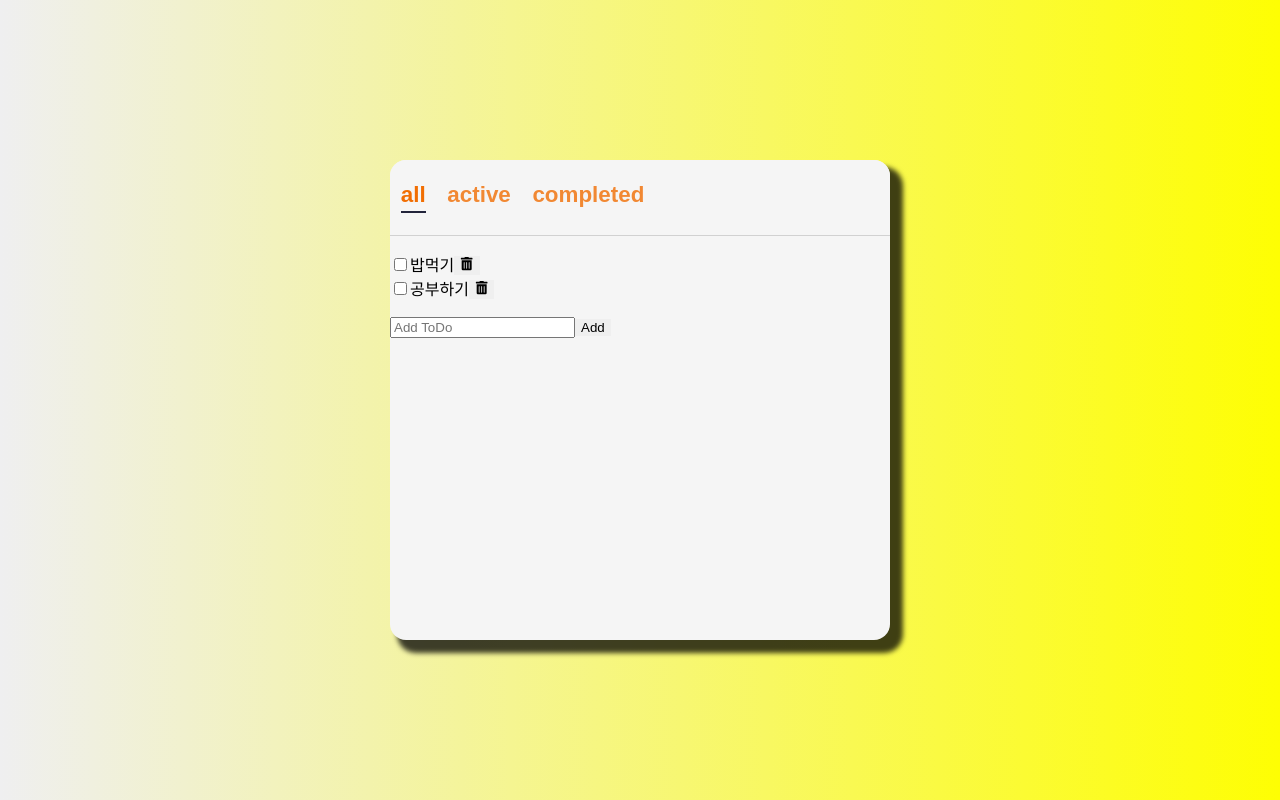
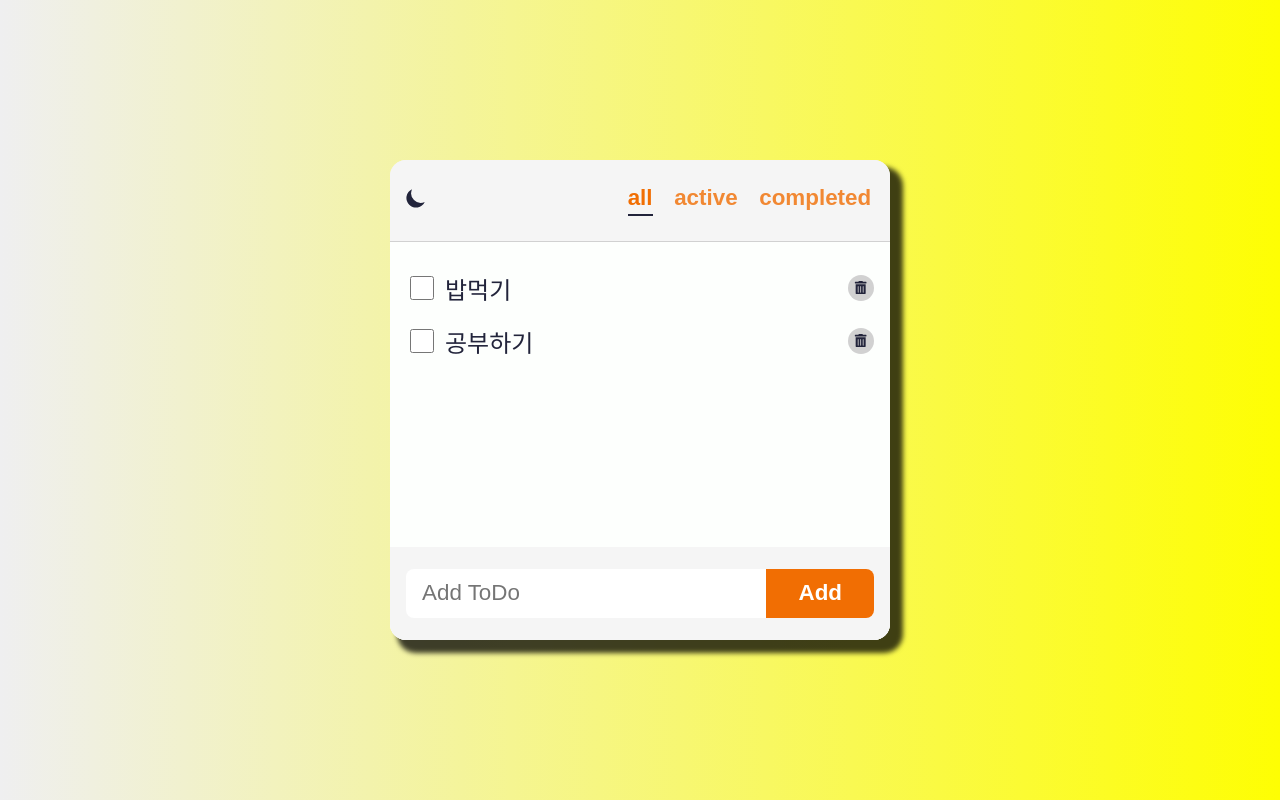
Before and after one commit to dydals3440/React, a React (Create React App) app in the folder todo-list/: page / in a window 1280 px wide. Built offline with nearby package versions, Linux system fonts and the light colour scheme.

Commit message:
Feat: DarkMOde(Data Storage)

```diff
--- a/todo-list/src/App.js
+++ b/todo-list/src/App.js
@@ -2,12 +2,13 @@ import "./App.css";
 import { useState } from "react";
 import TodoList from "./components/TodoList/TodoList";
 import Header from "./components/Header/Header";
+import { DarkModeProvider } from "./context/DarkModeContext";
 
 function App() {
   const filters = ["all", "active", "completed"];
   const [filter, setFilter] = useState(filters[0]);
   return (
-    <>
+    <DarkModeProvider>
       <Header
         filters={filters}
         filter={filter}
@@ -15,7 +16,7 @@ function App() {
         onFilterChange={(filter) => setFilter(filter)}
       />
       <TodoList filter={filter} />
-    </>
+    </DarkModeProvider>
   );
 }
 
--- a/todo-list/src/components/AddTodo/AddTodo.jsx
+++ b/todo-list/src/components/AddTodo/AddTodo.jsx
@@ -1,6 +1,7 @@
 import React from "react";
 import { useState } from "react";
 import { v4 as uuidv4 } from "uuid";
+import styles from "./AddTodo.module.css";
 
 export default function AddTodo({ onAdd }) {
   const [text, setText] = useState("");
@@ -17,14 +18,15 @@ export default function AddTodo({ onAdd }) {
     setText("");
   };
   return (
-    <form onSubmit={handleSubmit}>
+    <form className={styles.form} onSubmit={handleSubmit}>
       <input
+        className={styles.input}
         type="text"
         placeholder="Add ToDo"
         value={text}
         onChange={handleChange}
       />
-      <button>Add</button>
+      <button className={styles.button}>Add</button>
     </form>
   );
 }
--- /dev/null
+++ b/todo-list/src/components/AddTodo/AddTodo.module.css
@@ -0,0 +1,32 @@
+.form {
+  width: 100%;
+  display: flex;
+
+  padding: 1.4rem 1rem;
+  background-color: var(--color-bg-dark);
+}
+
+.input {
+  flex: 1 0 auto;
+  font-size: 1.4rem;
+  padding: 0.7rem 1rem;
+  border: none;
+  outline: none;
+  border-top-left-radius: 8px;
+  border-bottom-left-radius: 8px;
+}
+
+.button {
+  cursor: pointer;
+  background-color: var(--color-accent);
+  color: var(--color-white);
+  font-weight: bold;
+  font-size: 1.4rem;
+  padding: 0 2rem;
+  border-top-right-radius: 8px;
+  border-bottom-right-radius: 8px;
+}
+
+.button:hover {
+  filter: brightness(125%);
+}
--- a/todo-list/src/components/Header/Header.jsx
+++ b/todo-list/src/components/Header/Header.jsx
@@ -1,16 +1,26 @@
 import React from "react";
+import { useDarkMode } from "../../context/DarkModeContext";
 import styles from "./Header.module.css";
+import { HiMoon, HiSun } from "react-icons/hi";
 
 export default function Header({ filters, filter, onFilterChange }) {
+  const { darkMode, toggleDarkMode } = useDarkMode();
   return (
     <header className={styles.header}>
+      {/* darkMode Button darkMode면 달모양 버튼 아니면 해모양*/}
+      <button className={styles.toggle} onClick={toggleDarkMode}>
+        {!darkMode && <HiMoon />}
+        {darkMode && <HiSun />}
+      </button>
       <ul className={styles.filters}>
         {/* 동적으로 리스트요소가 변경되는 것이아니라 고정도니 ui이니 인덱스 사용 */}
         {filters.map((value, index) => (
           <li key={index}>
             <button
               //
-              className={`${styles.filter}
+              className={`${
+                styles.filter
+              } // 현재 전달받은 필터와 내 버튼의 값이 동일하다면 selected된 버튼이라면, 그러면 styles.selected로 처리
               ${filter === value && styles.selected}`}
               onClick={() => onFilterChange(value)}
             >
--- a/todo-list/src/components/Header/Header.module.css
+++ b/todo-list/src/components/Header/Header.module.css
@@ -2,9 +2,23 @@
   display: flex;
   justify-content: space-between;
   /* 위의 둥그런 사각형 모양이 안보임 index.css #root에서 overflow: hidden로 해결 자식이 부모를 침범했을떄*/
+  padding: 0 0.5rem;
   align-items: center;
   background-color: var(--color-bg-dark);
   border-bottom: 1px solid var(--color-grey);
+}
+
+.toggle {
+  font-size: 1.5rem;
+  cursor: pointer;
+  background-color: transparent;
+  color: var(--color-text);
+  transition: all 150ms ease-out;
+}
+
+.toggle:hover {
+  transform: scale(1.1);
+  color: var(--color-accent);
 }
 
 .filters {
--- a/todo-list/src/components/Todo/Todo.jsx
+++ b/todo-list/src/components/Todo/Todo.jsx
@@ -1,5 +1,6 @@
 import React from "react";
 import { FaTrashAlt } from "react-icons/fa";
+import styles from "./Todo.module.css";
 
 export default function Todo({ todo, onUpdate, onDelete }) {
   // text와 status라는 값을 todo로 부터 받아올 것이다.
@@ -12,17 +13,23 @@ export default function Todo({ todo, onUpdate, onDelete }) {
   };
   const handleDelete = () => onDelete(todo);
   return (
-    <li>
+    <li className={styles.todo}>
       <input
+        className={styles.checkbox}
         type="checkbox"
         id="checkbox"
         checked={status === "completed"}
         onChange={handleChange}
       />
-      <label htmlFor="checkbox">{text}</label>
-      <button onClick={handleDelete}>
-        <FaTrashAlt />
-      </button>
+      <label htmlFor="checkbox" className={styles.text}>
+        {text}
+      </label>
+      <span className={styles.icon}>
+        {" "}
+        <button onClick={handleDelete} className={styles.button}>
+          <FaTrashAlt />
+        </button>
+      </span>
     </li>
   );
 }
--- /dev/null
+++ b/todo-list/src/components/Todo/Todo.module.css
@@ -0,0 +1,37 @@
+.todo {
+  display: flex;
+  justify-content: space-between;
+  align-items: center;
+  padding: 0.5rem 1rem;
+  margin: 0.1rem 0;
+  color: var(--color-text);
+}
+
+.checkbox {
+  width: 1.5rem;
+  height: 1.5rem;
+}
+
+.text {
+  flex: 1 1 0%;
+  margin-left: 0.5rem;
+  font-size: 1.5rem;
+}
+
+.icon {
+  width: 26px;
+  height: 26px;
+  background-color: var(--color-grey);
+  border-radius: 100%;
+  transition: all 150ms ease-out;
+}
+
+.icon:hover {
+  background-color: var(--color-accent);
+  transform: rotate(15deg) scale(1.2);
+}
+
+.button {
+  color: var(--color-text);
+  background-color: transparent;
+}
--- a/todo-list/src/components/TodoList/TodoList.jsx
+++ b/todo-list/src/components/TodoList/TodoList.jsx
@@ -1,6 +1,7 @@
 import React, { useState } from "react";
 import AddTodo from "../AddTodo/AddTodo";
 import Todo from "../Todo/Todo";
+import styles from "./TodoList.module.css";
 
 export default function ToDoList({ filter }) {
   const [todos, setTodos] = useState([
@@ -26,8 +27,8 @@ export default function ToDoList({ filter }) {
   // 필터링 함수 만듬
   const filtered = getFilteredItems(todos, filter);
   return (
-    <section>
-      <ul>
+    <section className={styles.container}>
+      <ul className={styles.list}>
         {filtered.map((item) => (
           // 삭제하고 완성했는지 안했는지를 Todo.jsx(컴포넌트) 관리
           // todo가 무엇인지 item자체를 전달
--- /dev/null
+++ b/todo-list/src/components/TodoList/TodoList.module.css
@@ -0,0 +1,13 @@
+.container {
+  height: 100%;
+  min-height: 0;
+  display: flex;
+  flex-direction: column;
+  background-color: var(--color-bg);
+}
+
+.list {
+  /* grow, shrink 1, 1 basis auto로 */
+  flex: 1 1 auto;
+  overflow-y: auto;
+}
--- /dev/null
+++ b/todo-list/src/context/DarkModeContext.jsx
@@ -0,0 +1,46 @@
+import { useState, useEffect } from "react";
+import { createContext, useContext } from "react";
+
+const DarkModeContext = createContext();
+
+// context를 이용해서 child component에게 전달할 수 있는 provider우산을 만들어야함 인자로는 자식 노드들을 받아와야한다.
+export function DarkModeProvider({ children }) {
+  // 공통적인 데이터를 useState으로 정의(dark모드인지 아닌지) 처음은 lightMode(false)
+  const [darkMode, setDarkMode] = useState(false);
+  //   setDarkMode를 바로 자식노드로 전달해주어도 되지만 자식 노드에서 이전 darkmode가 아니라면 반대의 불리언을 설정하는것 조차 이것조차 내부 구현상황이므로 자세하게 설정하는 것은 아래코드에서 해줄 것, 자식들은 토글만 누르면 상태를 반대로 설정할 수 있게 설정
+  const toggleDarkMode = () => {
+    setDarkMode(!darkMode);
+    updateDarkMode(!darkMode);
+  }; // 그후 Providerd의 value에 설정
+  // 자식을 DarkModeContext.Provider로 감싸주어야합니다.
+  useEffect(() => {
+    const isDark =
+      localStorage.theme === "dark" ||
+      (!("theme" in localStorage) &&
+        window.matchMedia("(prefers-color-scheme: dark)").matches);
+    setDarkMode(isDark);
+    updateDarkMode(isDark);
+  }, []);
+  return (
+    <DarkModeContext.Provider value={{ darkMode, toggleDarkMode }}>
+      {children}
+    </DarkModeContext.Provider>
+  );
+}
+
+// 원래라면 darkMode를 사용하는 곳에 useContext(DarkModeContext)를 활용하여 일일이 darkModeContext란 사실을 알려줘야한다.
+// 우리는 darkModeConteext라는 것을 외부로 노출해주는 것이아니라 조금 더 간편한 함수(훅) 을 만들어 준다. 사용하는 곳에서 useDarkMode라고만 해주면된다. 내부적으로 어떤 context를 쓰는지 신경 안써도 된다.
+export const useDarkMode = () => useContext(DarkModeContext);
+
+// header.jsx에 const { darkMode, toggleDarkMode } = useDarkMode; 이 코드 설정.
+// 그 후 우산을 씌워주어야 하므로, App.js에서 우산씌움
+
+function updateDarkMode(darkMode) {
+  if (darkMode) {
+    document.documentElement.classList.add("dark");
+    localStorage.theme = "dark";
+  } else {
+    document.documentElement.classList.remove("dark");
+    localStorage.theme = "light";
+  }
+}
--- a/todo-list/src/index.css
+++ b/todo-list/src/index.css
@@ -4,6 +4,16 @@
   --color-grey: #d1d1d1;
   --color-text: #22243b;
   --color-accent: #f16e03;
+  --color-white: white;
+  --color-scrollbar: #aaa7a7;
+}
+
+/* 위에 root처럼 잘 정리해두면, 덮어씌우는 것은 매우 easy */
+html.dark {
+  --color-bg-dark: #1a1c35;
+  --color-bg: #22243b;
+  --color-grey: #4e4e4e;
+  --color-text: #fdfffd;
 }
 
 body {
@@ -18,6 +28,9 @@ body {
   display: flex;
   justify-content: center;
   align-items: center;
+  font-size: 1.2rem;
+  /* 브라우저에서 기본적으로 accent-color이용 체크박스가 주황색으로 됨 클릭시 */
+  accent-color: var(--color-accent);
   background: rgb(239, 239, 240);
   background: linear-gradient(
     90deg,
@@ -48,12 +61,33 @@ code {
     monospace;
 }
 
+* {
+  box-sizing: border-box;
+}
+
 ul {
   list-style: none;
   padding-left: 0;
 }
 
 button {
+  cursor: pointer;
   outline: none;
   border: none;
 }
+
+::-webkit-scrollbar {
+  width: 0.5rem;
+}
+
+::-webkit-scrollbar-track {
+  background-color: var(--color-bg-dark);
+}
+
+::-webkit-scrollbar-thumb {
+  background-color: var(--color-scrollbar);
+}
+
+::-webkit-scrollbar-thumb:hover {
+  background-color: var(--color-accent);
+}
```
